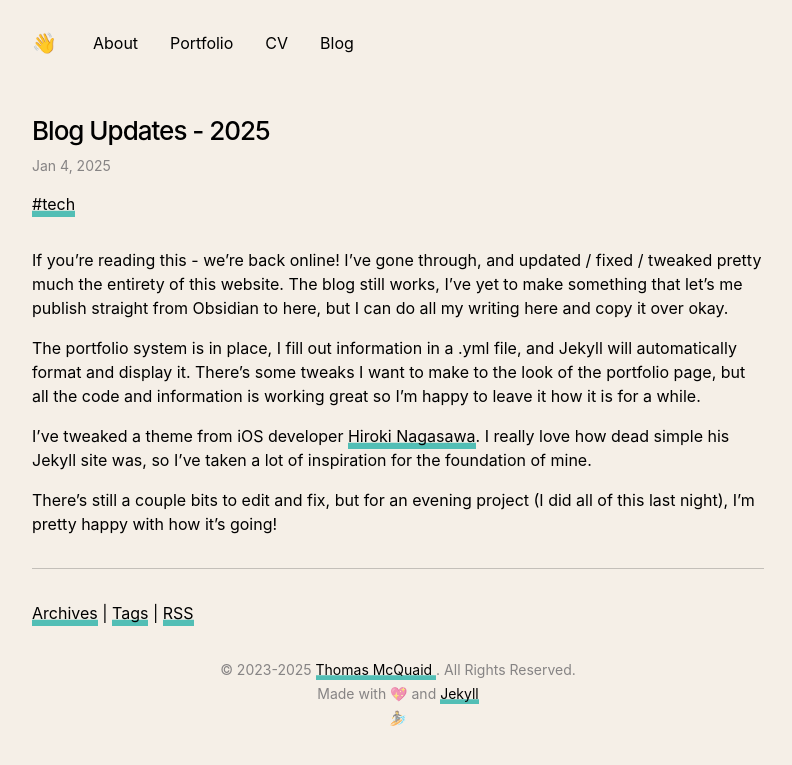
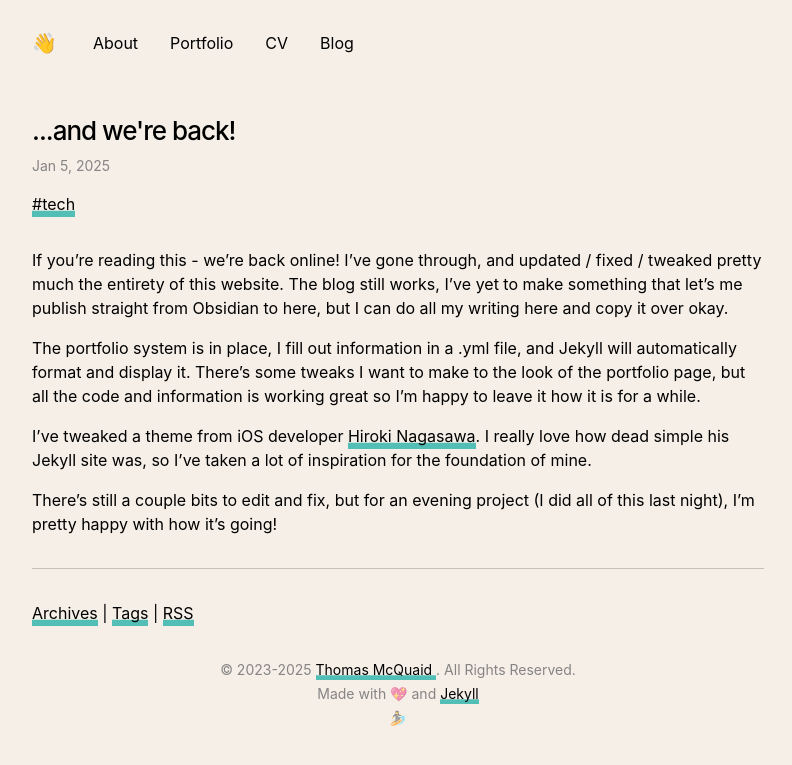
Before and after one commit to thomasmcquaidee/thomasmcquaidee.github.io, a Jekyll site: the page built from _posts/2025-01-05-and-we're-back.md, in a window 1280 px wide. Shown: the top 765 px of the page, without its empty margins (242-1034 px from the left). Built offline with Jekyll 4.4.1, drawn with Linux system fonts in a browser that asks for light colours.

Commit message:
Update 2025-01-05-and-we're-back.md

```diff
--- a/_posts/2025-01-05-and-we're-back.md
+++ b/_posts/2025-01-05-and-we're-back.md
@@ -1,7 +1,7 @@
 ---
 layout: post
-title: Blog Updates - 2025
-date: 2025-01-04 0:00:00 +0000
+title: ...and we're back!
+date: 2025-01-05 08:53:00 +0000
 tags: tech
 ---
 
```
